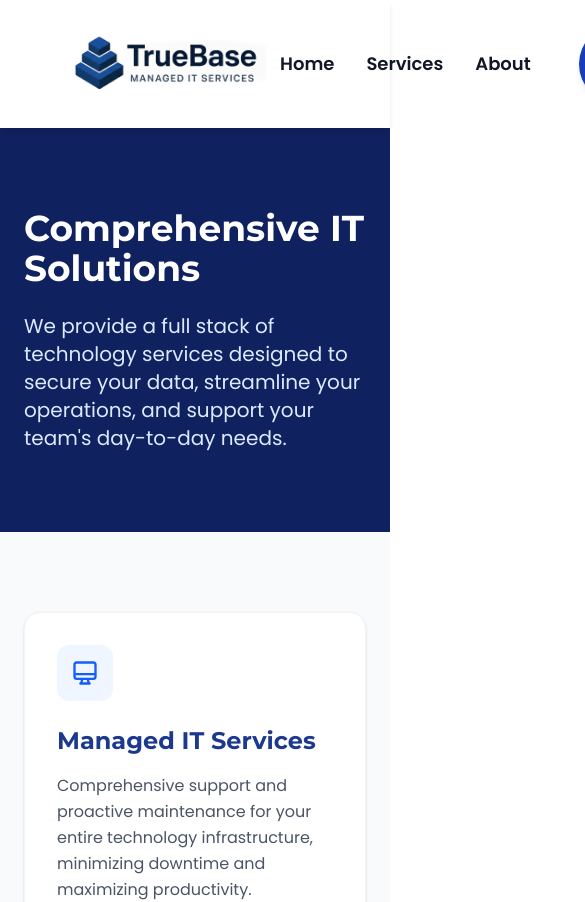
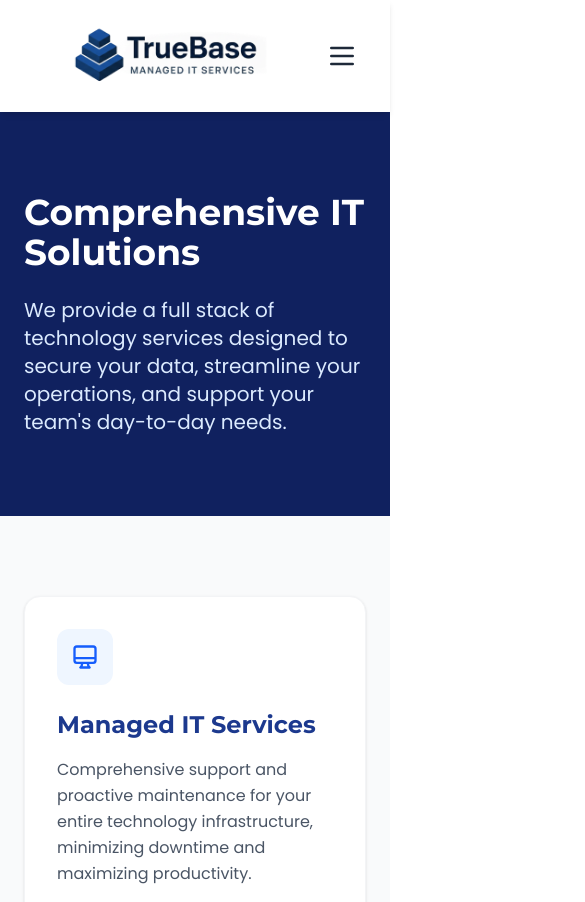
Before and after one commit to anikas-durentech/truebase-msp, a SvelteKit app: page /services in a window 390 px wide. Shown: the top 902 px of the page, 585 px wide, since content can reach past the window. Built offline with nearby package versions, Linux system fonts and the light colour scheme.

Commit message:
mobile menu & services page animation update

```diff
--- a/src/routes/+layout.svelte
+++ b/src/routes/+layout.svelte
@@ -1,5 +1,30 @@
 <script lang="ts">
 	import './layout.css';
+    import { slide } from 'svelte/transition';
+
+    const navLinks = [
+        { name: 'Home', href: '/' },
+        { name: 'Services', href: '/services' },
+        { name: 'About', href: '/about' },
+    ];
+
+    let isMobileMenuOpen = false;
+
+    function toggleMobileMenu() {
+        isMobileMenuOpen = !isMobileMenuOpen;
+    }
+
+    function closeMobileMenu() {
+        isMobileMenuOpen = false;
+    }
+
+    $: if (typeof document !== 'undefined') {
+        if (isMobileMenuOpen) {
+            document.body.style.overflow = 'hidden';
+        } else {
+            document.body.style.overflow = '';
+        }
+    }
 </script>
 
 <div class="min-h-screen flex flex-col font-sans text-gray-900">
@@ -13,16 +38,56 @@
                 />
             </a>
 
-			<nav class="flex gap-8 font-semibold text-lg items-center">
-                <a href="/" class="hover:text-blue-600 transition-colors">Home</a>
-                <a href="/services" class="hover:text-blue-600 transition-colors">Services</a>
-                <a href="/about" class="hover:text-blue-600 transition-colors">About</a>
+			<nav class="hidden md:flex gap-8 font-semibold text-lg items-center">
+                {#each navLinks as link}
+                    <a href={link.href} class="hover:text-blue-600 transition-colors">{link.name}</a>
+                {/each}
                 <a href="tel:+1234567890" class="bg-blue-800 text-white px-8 py-3 rounded-full font-semibold hover:bg-blue-700 transition-colors ml-4 shadow-md">
                     Call Us
                 </a>
             </nav>
+
+            <button
+                class="md:hidden relative z-50 p-2 text-gray-800 hover:text-blue-600 focus:outline-none"
+                on:click={toggleMobileMenu}
+                aria-label="Toggle Menu"
+            >
+                <svg class="w-8 h-8" fill="none" stroke="currentColor" viewBox="0 0 24 24" xmlns="http://www.w3.org/2000/svg">
+                    {#if isMobileMenuOpen}
+                        <path stroke-linecap="round" stroke-linejoin="round" stroke-width="2" d="M6 18L18 6M6 6l12 12"></path>
+                    {:else}
+                        <path stroke-linecap="round" stroke-linejoin="round" stroke-width="2" d="M4 6h16M4 12h16M4 18h16"></path>
+                    {/if}
+                </svg>
+            </button>
 		</div>
 	</header>
+
+    {#if isMobileMenuOpen}
+        <div
+            class="fixed inset-0 z-40 bg-white flex flex-col pt-32 px-6 md:hidden"
+            transition:slide={{ duration: 300 }}
+        >
+            <nav class="flex flex-col gap-6 font-semibold text-2xl text-center">
+                {#each navLinks as link}
+                    <a
+                        href={link.href}
+                        class="hover:text-blue-600 transition-colors py-2"
+                        on:click={closeMobileMenu}
+                    >
+                        {link.name}
+                    </a>
+                {/each}
+                <a
+                    href="tel:+1234567890"
+                    class="mt-8 bg-blue-800 text-white px-8 py-4 rounded-full font-semibold hover:bg-blue-700 transition-colors shadow-md w-full"
+                    on:click={closeMobileMenu}
+                >
+                    Call Us Today
+                </a>
+            </nav>
+        </div>
+    {/if}
 
 	<main class="grow">
 		<slot />
--- a/src/routes/services/+page.svelte
+++ b/src/routes/services/+page.svelte
@@ -61,7 +61,36 @@
             title: "Proactive Management",
             description: "Your systems are monitored 24/7. We handle the updates, patch management, and helpdesk support so you can focus on running your business."
         },
-    ]
+    ];
+
+    /**
+	 * @type {any[]}
+	 */
+    let activeSteps = [];
+
+    /**
+	 * @param {Element} node
+	 * @param {string | number} index
+	 */
+    function scrollSpy(node, index) {
+        const observer = new IntersectionObserver((entries) => {
+            entries.forEach(entry => {
+                // @ts-ignore
+                activeSteps[index] = entry.isIntersecting;
+            });
+            activeSteps = [...activeSteps];
+        }, {
+            rootMargin: '-45% 0px -45% 0px'
+        });
+
+        observer.observe(node);
+
+        return {
+            destroy() {
+                observer.disconnect();
+            }
+        };
+    }
 </script>
 
 <svelte:head>
@@ -134,37 +163,40 @@
             <div class="space-y-16">
                 {#if isLoaded}
                     {#each processSteps as step, index}
-                        <div class="relative flex flex-col md:flex-row md:justify-between items-start md:items-center group">
+                        <div
+                            class="relative flex flex-col md:flex-row md:justify-between items-start md:items-center"
+                            use:scrollSpy={index}
+                        >
 
                             <div class="hidden md:block w-5/12 text-right pr-10">
                                 {#if index % 2 === 0}
                                     <div in:fly={{ x: -40, duration: 800, delay: 200 + (index * 200) }}>
                                         <h3 class="text-blue-600 font-bold text-sm tracking-widest uppercase mb-2">{step.stepNumber}</h3>
-                                        <h4 class="font-heading text-2xl font-bold text-blue-900 mb-3 group-hover:text-blue-600 transition-colors duration-300">{step.title}</h4>
+                                        <h4 class="font-heading text-2xl font-bold mb-3 transition-colors duration-500 {activeSteps[index] ? 'text-blue-600' : 'text-blue-900'}">{step.title}</h4>
                                         <p class="text-gray-600 leading-relaxed">{step.description}</p>
                                     </div>
                                 {/if}
                             </div>
 
                             <div
-                                class="absolute left-4 md:left-1/2 top-0 md:top-1/2 w-8 h-8 bg-white border-4 border-blue-200 rounded-full flex items-center justify-center transform -translate-x-1/2 md:-translate-y-1/2 group-hover:border-blue-600 group-hover:scale-125 transition-all duration-500 z-10 shadow-sm"
+                                class="absolute left-4 md:left-1/2 top-0 md:top-1/2 w-8 h-8 bg-white border-4 rounded-full flex items-center justify-center transform -translate-x-1/2 md:-translate-y-1/2 transition-all duration-500 z-10 shadow-sm {activeSteps[index] ? 'border-blue-600 scale-125' : 'border-blue-200'}"
                                 in:fade={{ duration: 400, delay: 100 + (index * 200) }}
                             >
-                                <div class="w-2.5 h-2.5 bg-blue-600 rounded-full group-hover:bg-blue-500 transition-colors duration-300"></div>
+                                <div class="w-2.5 h-2.5 rounded-full transition-colors duration-500 {activeSteps[index] ? 'bg-blue-500' : 'bg-blue-600'}"></div>
                             </div>
 
                             <div class="w-full md:w-5/12 pl-14 md:pl-10 pt-1 md:pt-0">
                                 {#if index % 2 !== 0}
                                     <div class="hidden md:block" in:fly={{ x: 40, duration: 800, delay: 200 + (index * 200) }}>
                                         <h3 class="text-blue-600 font-bold text-sm tracking-widest uppercase mb-2">{step.stepNumber}</h3>
-                                        <h4 class="font-heading text-2xl font-bold text-blue-900 mb-3 group-hover:text-blue-600 transition-colors duration-300">{step.title}</h4>
+                                        <h4 class="font-heading text-2xl font-bold mb-3 transition-colors duration-500 {activeSteps[index] ? 'text-blue-600' : 'text-blue-900'}">{step.title}</h4>
                                         <p class="text-gray-600 leading-relaxed">{step.description}</p>
                                     </div>
                                 {/if}
 
                                 <div class="block md:hidden" in:fly={{ x: 40, duration: 800, delay: 200 + (index * 200) }}>
                                     <h3 class="text-blue-600 font-bold text-sm tracking-widest uppercase mb-2">{step.stepNumber}</h3>
-                                    <h4 class="font-heading text-2xl font-bold text-blue-900 mb-3">{step.title}</h4>
+                                    <h4 class="font-heading text-2xl font-bold mb-3 transition-colors duration-500 {activeSteps[index] ? 'text-blue-600' : 'text-blue-900'}">{step.title}</h4>
                                     <p class="text-gray-600 leading-relaxed">{step.description}</p>
                                 </div>
                             </div>
```
